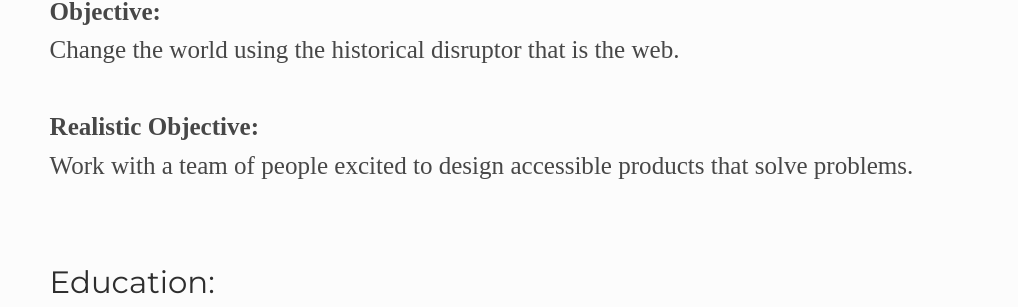
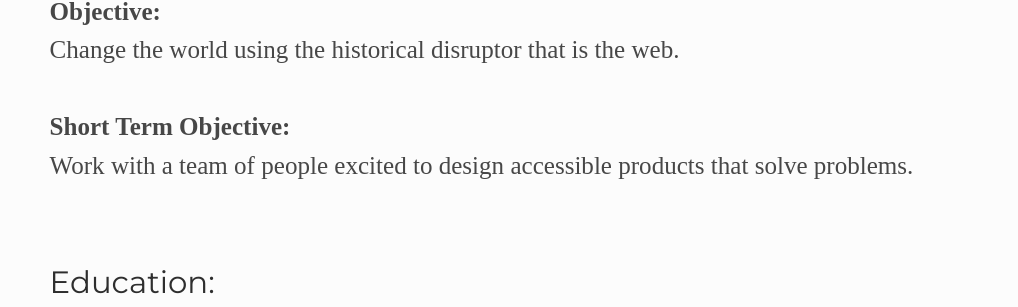
Before and after one commit to calebmer/calebmer.github.io, a Jekyll site: the page built from resume.html, in a window 1280 px wide. Shown: the part 394-701 px from the top of the page, without its empty margins (89-1107 px from the left). Built offline with Jekyll 4.4.1, drawn with Linux system fonts in a browser that asks for light colours; nearby versions of some CDN libraries.

Commit message:
More optimistic wording

```diff
--- a/resume.html
+++ b/resume.html
@@ -34,7 +34,7 @@ includeStyles: true
       <dt>Objective:</dt>
       <dd>Change the world using the historical disruptor that is the web.</dd>
 
-      <dt>Realistic Objective:</dt>
+      <dt>Short Term Objective:</dt>
       <dd>Work with a team of people excited to design accessible products that solve problems.</dd>
     </dl>
   </section>
```
